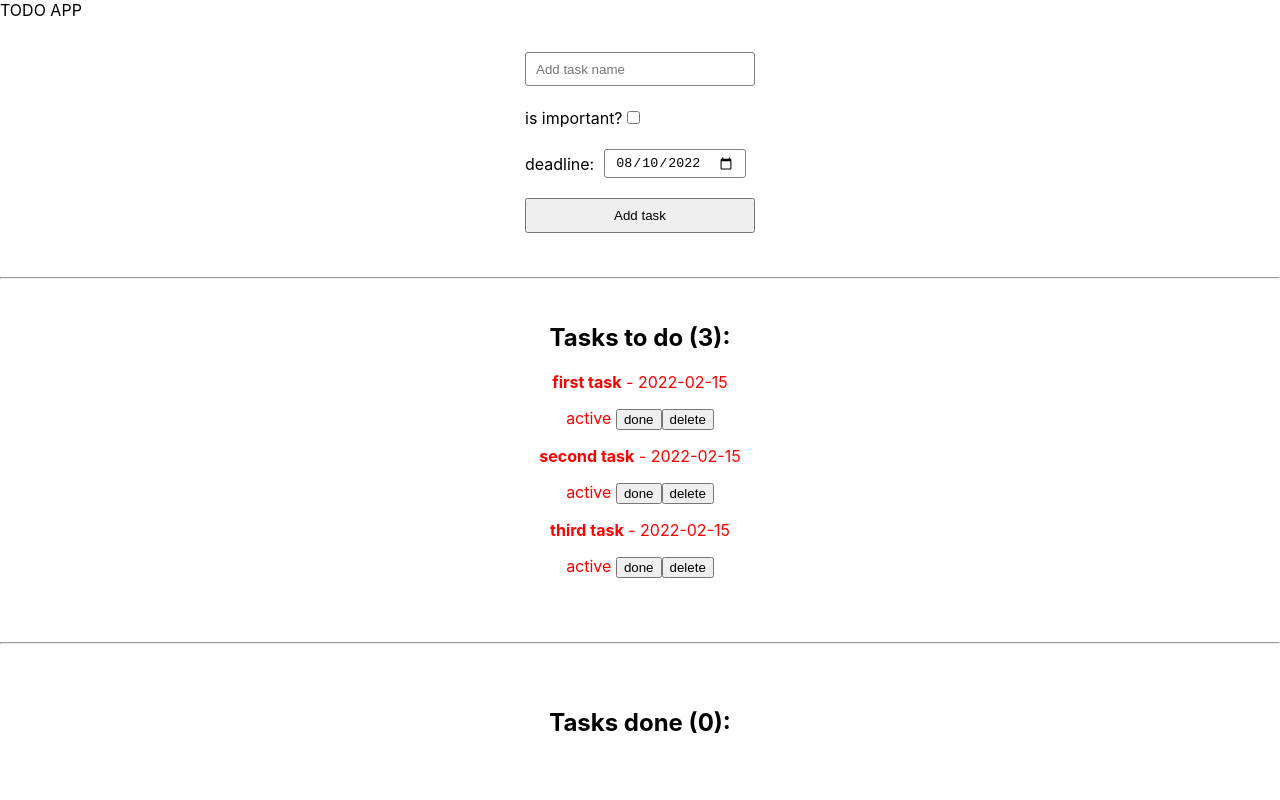
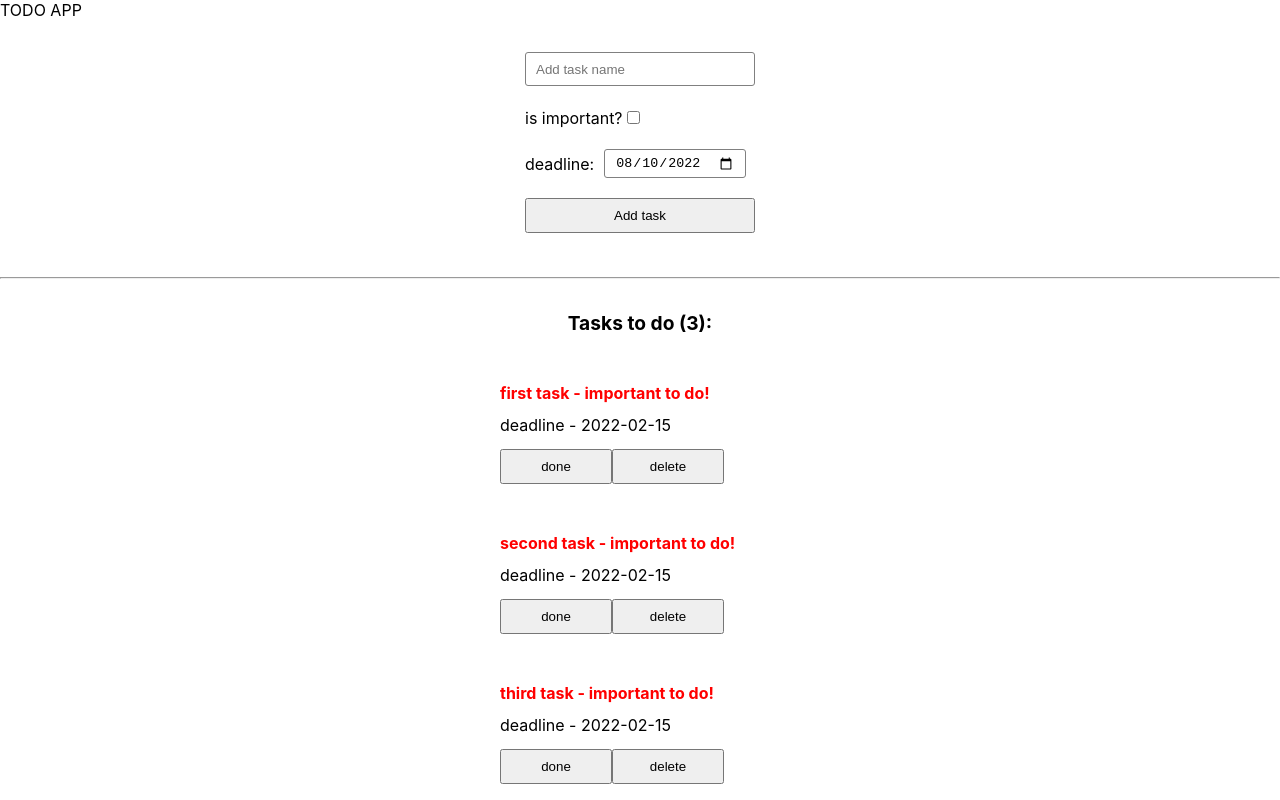
Before and after one commit to dkveil/simple-todo-app, a React (Create React App) app: page / in a window 1280 px wide. Shown: the top 800 px of the page. Built offline with nearby package versions, Linux system fonts and the light colour scheme.

Commit message:
simple styles added

```diff
--- a/src/components/Task.js
+++ b/src/components/Task.js
@@ -1,6 +1,12 @@
 import styled from "styled-components";
 
 const TaskWrapper = styled.div`
+    width: 280px;
+    text-align: left;
+    padding: .1rem 0;
+    p{
+        line-height: 1;
+        strong{
             ${(props) => {
                 if (props.important) {
                     return `
@@ -12,6 +18,13 @@ const TaskWrapper = styled.div`
                     `;
                 }
             }}
+        }
+    }
+
+    button{
+        width: 40%;
+        padding: 8px;
+    }
 `;
 
 const Task = (props) => {
@@ -26,7 +39,9 @@ const Task = (props) => {
         deletefn,
         changestatusfn,
         isactive,
-        important } = props;
+        important,
+        done
+    } = props;
 
     if(finishdate){
         finish = new Date(finishdate).toLocaleDateString()
@@ -35,15 +50,15 @@ const Task = (props) => {
     return (
         <TaskWrapper important={important}>
             <p>
-                <strong>{text}</strong> {!finish && `- ${date}`}
+                <strong>{text}{(important && !done)&& ' - important to do!'}</strong>
             </p>
-            {isactive ? "active " : null}
+
+            {!finish && <p>deadline - {date}</p>}
             {isactive ? (
                 <button onClick={() => changestatusfn(id)}>done</button>
             ) : (
-                "is done - "
+                <p>is done - {finish}</p>
             )}
-            {finish && finish}
             <button onClick={() => deletefn(id)}>delete</button>
         </TaskWrapper>
     );
--- a/src/components/Tasklist.js
+++ b/src/components/Tasklist.js
@@ -4,8 +4,13 @@ import styled from "styled-components";
 
 const TaskListWrapper = styled.div`
     text-align: center;
-    padding: 1rem 0;
+    div{
+        margin: 2rem auto;
 
+    }
+    h2{
+        font-size: 1.2rem;
+    }
     hr{
         margin: 4rem 0;
     }
@@ -40,9 +45,7 @@ const Tasklist = (props) => {
         <TaskListWrapper>
             <div>
                 <h2>Tasks to do ({activeTasks.length}): </h2>
-            </div>
-            {activeTasks.map((task) => {
-                return(
+                {activeTasks.map((task) => (
                         <Task
                             key={task.id}
                             id={task.id}
@@ -53,7 +56,9 @@ const Tasklist = (props) => {
                             deletefn={deletefn}
                             changestatusfn={changestatusfn}
                         />
-            )})}
+                    )
+                )}
+            </div>
             <hr />
             <div>
                 <h2>Tasks done ({doneTasks.length}):</h2>
@@ -62,6 +67,7 @@ const Tasklist = (props) => {
                 )}
                 {doneTasks.slice(0, 5).map((task) => (
                     <Task
+                        done={true}
                         key={task.id}
                         id={task.id}
                         isactive={task.active}
```
Lines whose indentation alone changed are shown as unchanged.
